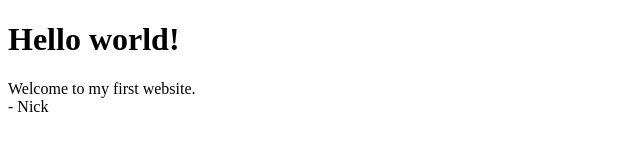
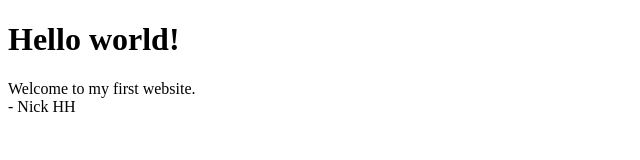
Before and after one commit to Nickster-fed/rainydays, a plain HTML site: page index.html in a window 1280 px wide. Shown: the full height of the page, 0-640 px from the left. Drawn offline with Linux system fonts and the light colour scheme.

Commit message:
Update index.html

```diff
--- a/index.html
+++ b/index.html
@@ -6,7 +6,7 @@
   <body>
     <h1>Hello world!</h1>
     <p>Welcome to my first website.<br>
-      - Nick
+      - Nick HH
     </p>
   </body>
 </html>
```
